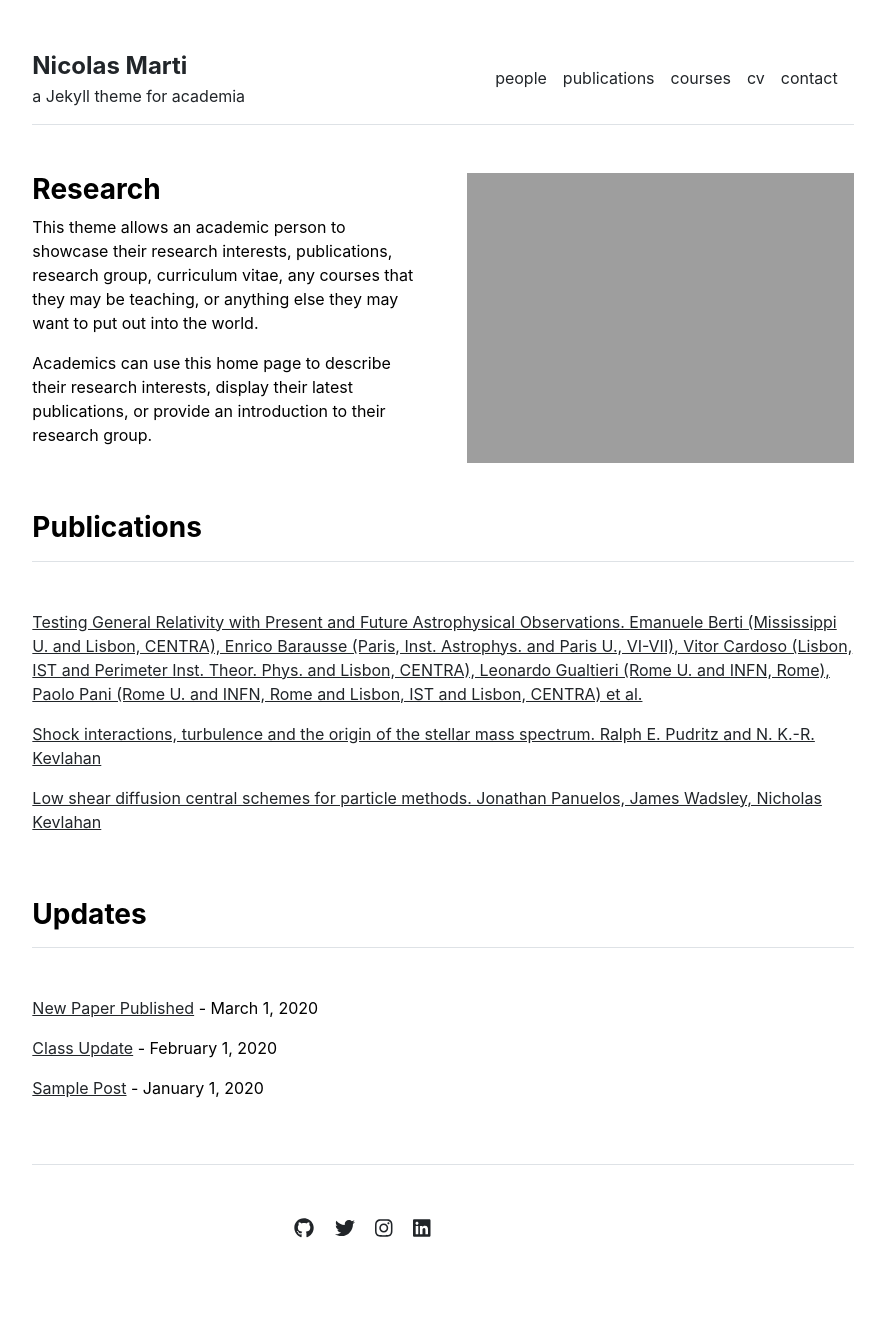
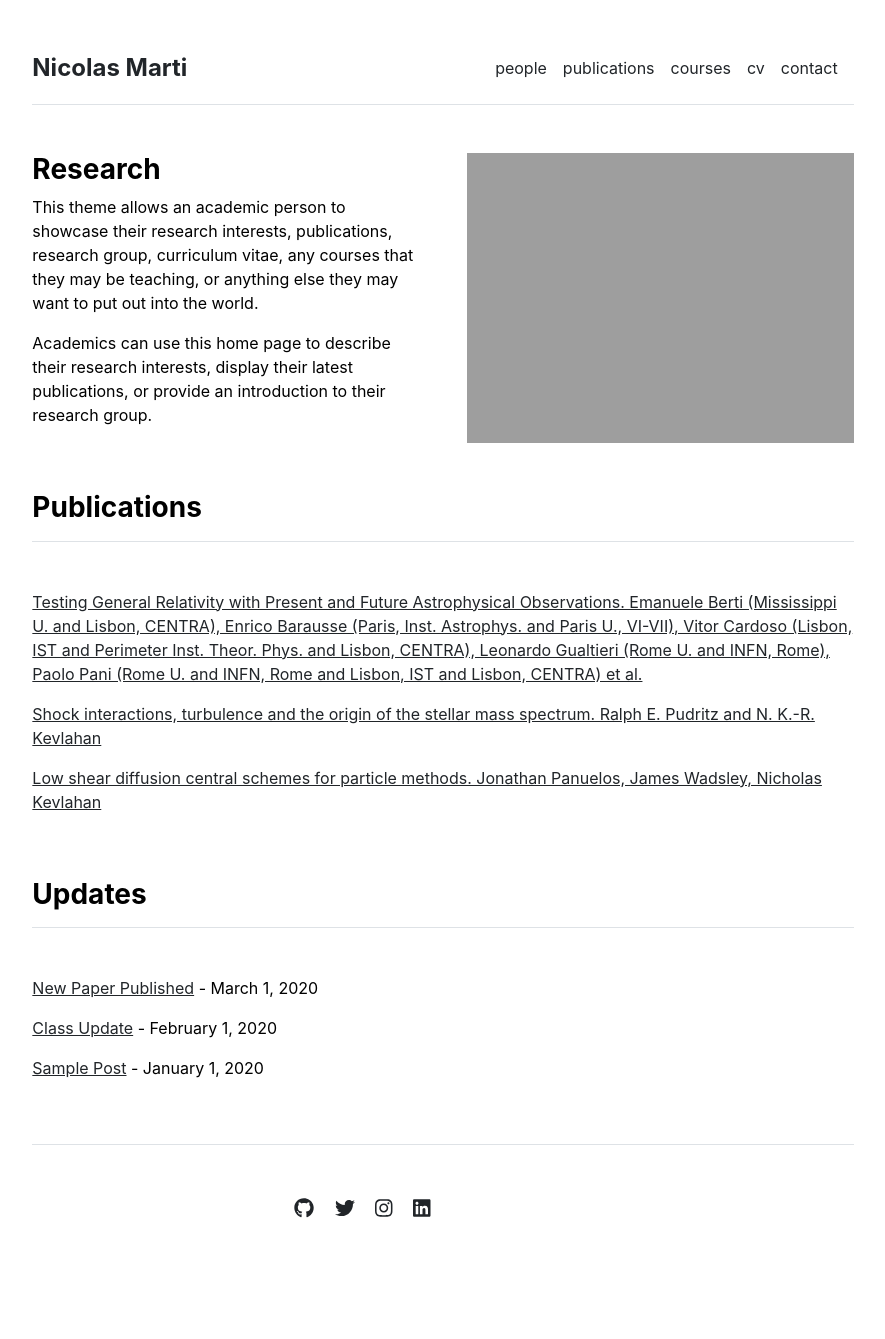
Before and after one commit to nicolas-marti/nicolas-marti.github.io, a Jekyll site: the page built from index.md, in a window 1280 px wide. Shown: the whole page, without its empty margins (197-1082 px from the left). Built offline with Jekyll 4.4.1, drawn with Linux system fonts in a browser that asks for light colours.

Commit message:
Update _config.yml

```diff
--- a/_config.yml
+++ b/_config.yml
@@ -1,4 +1,4 @@
 url: "" # the base hostname & protocol for your site, e.g. http://example.com
 baseurl: "" # the subpath of your site, e.g. /blog
 title: "Nicolas Marti" # the name of your site, e.g. ACME Corp.
-description: "a Jekyll theme for academia"
+#description: "a Jekyll theme for academia"
```
